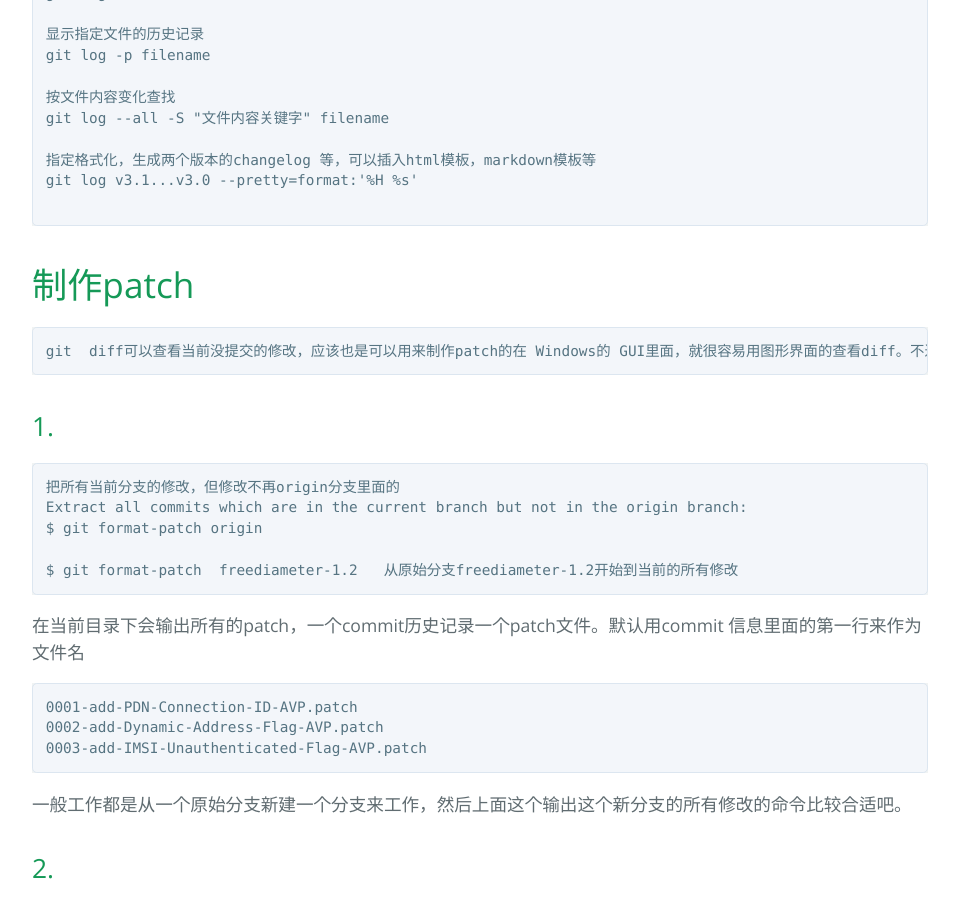
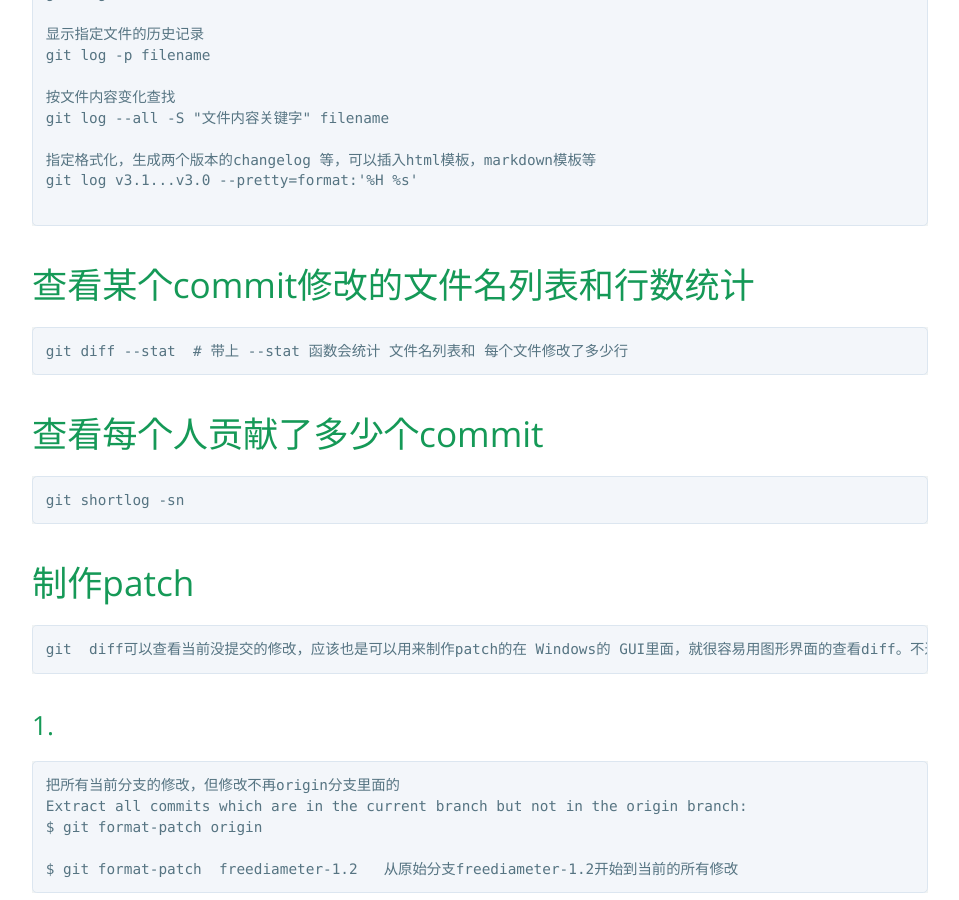
Before and after one commit to gmd20/gmd20.github.io, a Jekyll site: the page built from _posts/2013-11-27-常用git命令.markdown, in a window 1280 px wide and 900 px high, scrolled down 3723 px. Shown: the whole window, without its empty margins (160-1119 px from the left). Built offline with Jekyll 4.4.1, drawn with Linux system fonts in a browser that asks for light colours; comment, search, counter and statistics services are not loaded.

Commit message:
Update 2013-11-27-常用git命令.markdown

````diff
--- a/_posts/2013-11-27-常用git命令.markdown
+++ b/_posts/2013-11-27-常用git命令.markdown
@@ -148,6 +148,20 @@ git log --all -S "文件内容关键字" filename
 git log v3.1...v3.0 --pretty=format:'%H %s'
 
 ```
+
+查看某个commit修改的文件名列表和行数统计
+=====================================
+```text
+git diff --stat  # 带上 --stat 函数会统计 文件名列表和 每个文件修改了多少行
+```
+
+查看每个人贡献了多少个commit
+=====================================
+```text
+git shortlog -sn
+```
+
+
 
 制作patch
 =========
````
